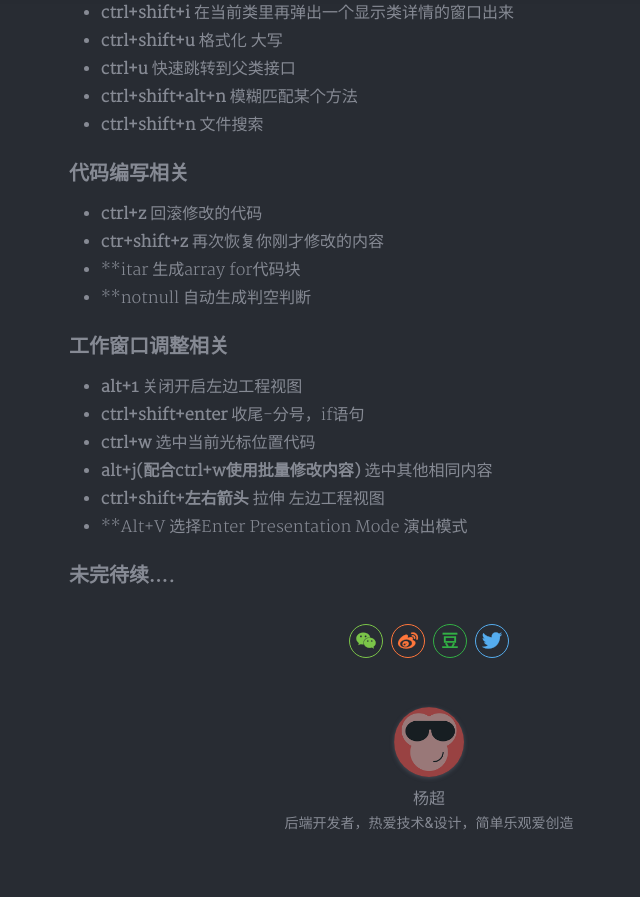
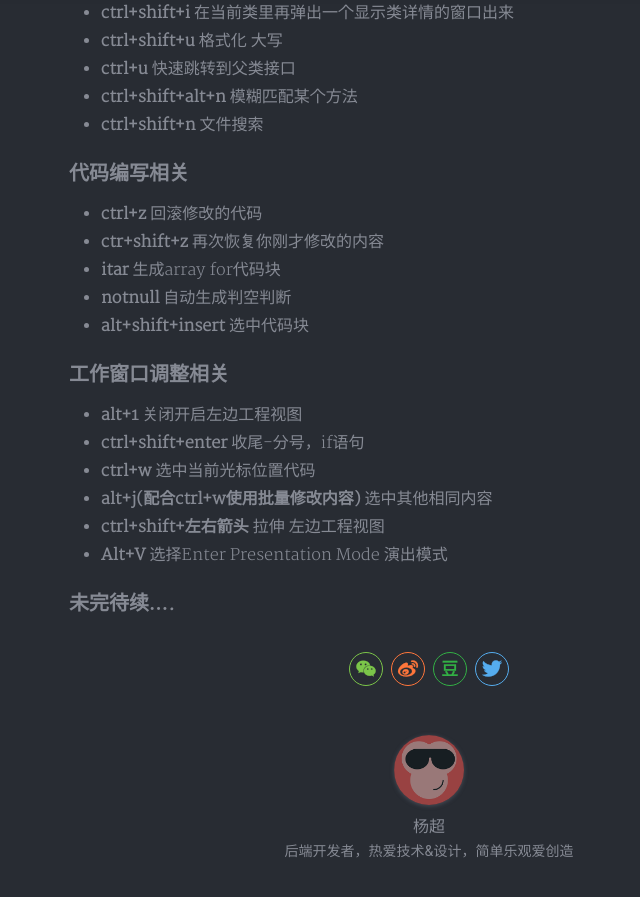
Before and after one commit to gobige/gobige.github.io, a Jekyll site: the page built from _posts/2017-09-05-ideatips.md, in a window 1280 px wide and 900 px high, scrolled down 914 px. Shown: the top 897 px of the window, without its empty margins (211-851 px from the left). Built offline with Jekyll 4.4.1, drawn with Linux system fonts in a browser that asks for light colours; nearby versions of some CDN libraries; a style sheet for code colours, icons or effects is not loaded.

Commit message:
idea 技巧增加

```diff
--- a/_posts/2017-09-05-ideatips.md
+++ b/_posts/2017-09-05-ideatips.md
@@ -27,8 +27,9 @@ Intellij IDEA 作为一款很好使用的开发工具，都有些什么使用技
 ### 代码编写相关
 - **ctrl+z** 回滚修改的代码
 - **ctr+shift+z** 再次恢复你刚才修改的内容
-- **itar 生成array for代码块
-- **notnull 自动生成判空判断
+- **itar** 生成array for代码块
+- **notnull** 自动生成判空判断
+- **alt+shift+insert** 选中代码块
 
 ### 工作窗口调整相关
 - **alt+1** 关闭开启左边工程视图
@@ -36,7 +37,7 @@ Intellij IDEA 作为一款很好使用的开发工具，都有些什么使用技
 - **ctrl+w** 选中当前光标位置代码
 - **alt+j(配合ctrl+w使用批量修改内容)** 选中其他相同内容
 - **ctrl+shift+左右箭头** 拉伸 左边工程视图
-- **Alt+V 选择Enter Presentation Mode 演出模式
+- **Alt+V** 选择Enter Presentation Mode 演出模式
 
 
 
```
